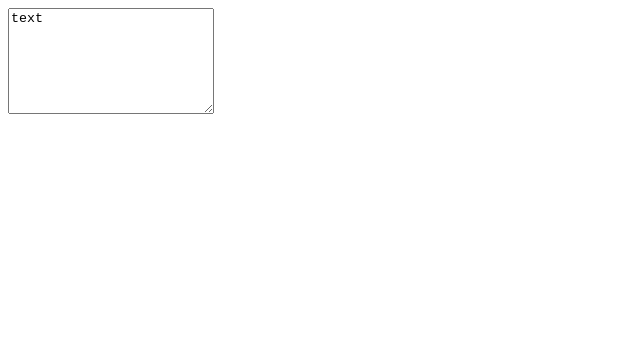
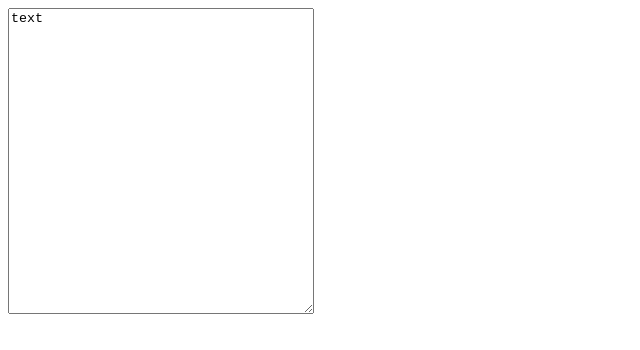
Before and after one commit to luv1taveri/silver-sniffle, a plain HTML site: page top-tier textbook/forms/33/index.html in a window 1280 px wide. Shown: the whole page, without its empty margins (0-640 px from the left). Drawn offline with Linux system fonts and the light colour scheme.

Commit message:
finish 33-3

```diff
--- a/top-tier textbook/forms/33/style.css
+++ b/top-tier textbook/forms/33/style.css
@@ -1,4 +1,4 @@
 textarea{
-    width: 200px;
-    height: 100px;
+    width: 300px;
+    height: 300px;
 }
```
